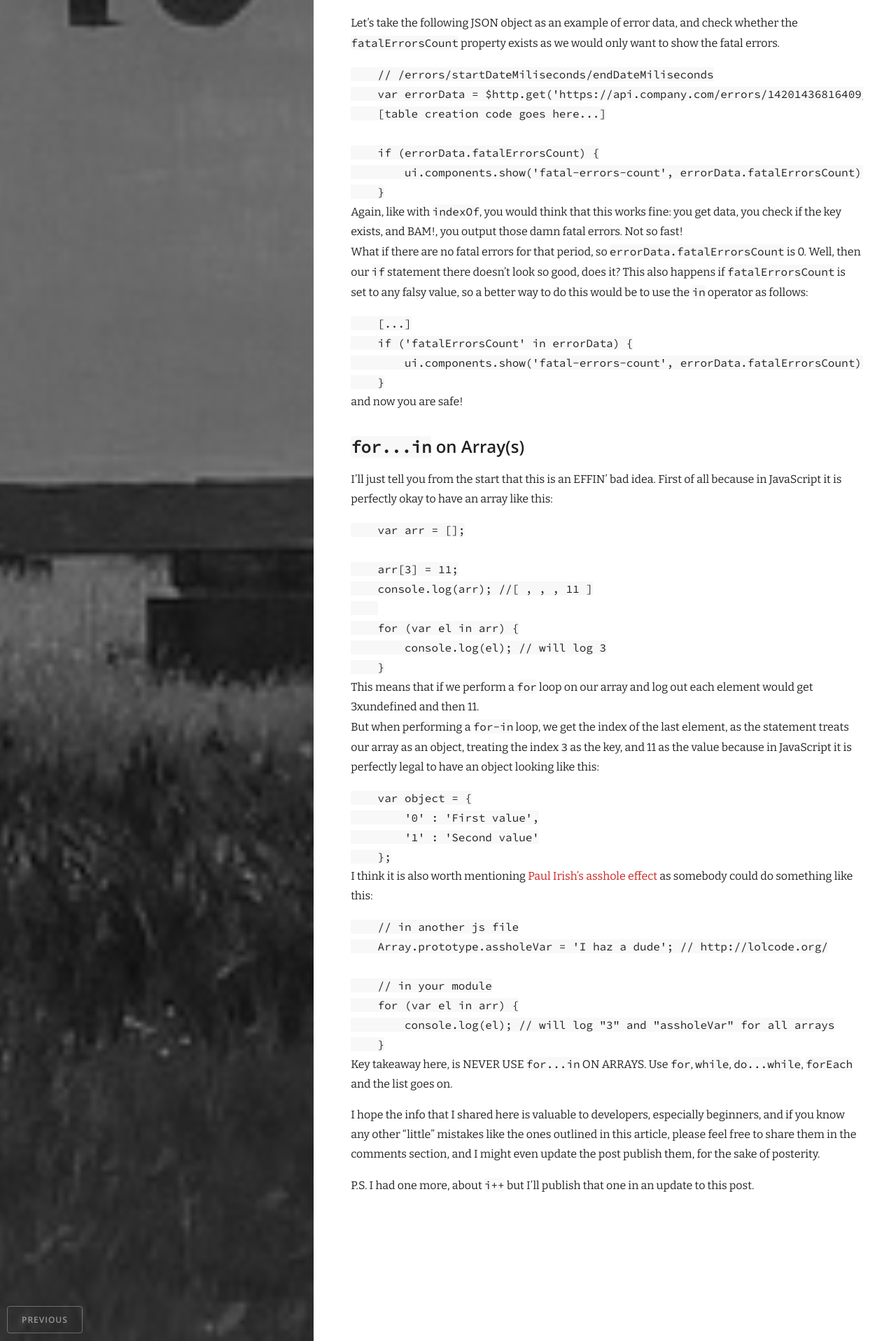
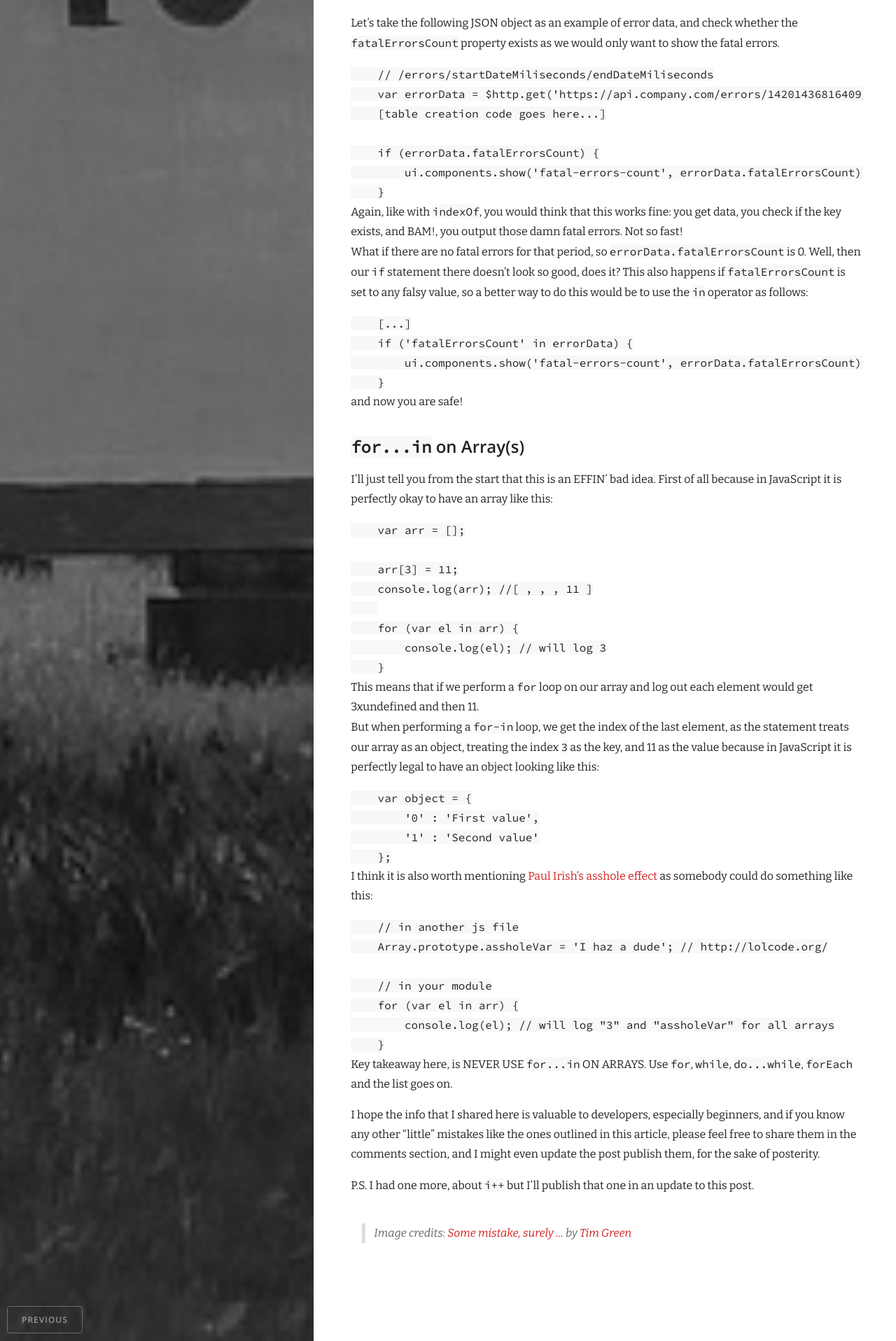
Before and after one commit to opreaadrian/opreaadrian.github.io, a Jekyll site: the page built from _posts/2015-01-22-three-hard-to-spot-javascript-mistakes.md, in a window 1280 px wide. Shown: the part 2408-4324 px from the top of the page at 70% size. Built offline with Jekyll 4.4.1, drawn with Linux system fonts in a browser that asks for light colours; nearby versions of some CDN libraries; Markdown is read by kramdown in place of the engine named in the settings; comment, search, counter and statistics services are not loaded; a style sheet for code colours, icons or effects is not loaded.

Commit message:
Add image credits

```diff
--- a/_posts/2015-01-22-three-hard-to-spot-javascript-mistakes.md
+++ b/_posts/2015-01-22-three-hard-to-spot-javascript-mistakes.md
@@ -145,3 +145,5 @@ Key takeaway here, is __NEVER USE `for...in` ON ARRAYS__. Use `for`, `while`, `d
 I hope the info that I shared here is valuable to developers, especially beginners, and if you know any other "little" mistakes like the ones outlined in this article, please feel free to share them in the comments section, and I might even update the post publish them, for the sake of posterity.
 
 P.S. I had one more, about `i++` but I'll publish that one in an update to this post.
+
+> Image credits: [Some mistake, surely ...](https://flic.kr/p/nrHJrx) by [Tim Green](https://www.flickr.com/photos/atoach/)
```
Also changed, not shown: _posts/2015-01-17-npm-package-automation-with-packo.md (+3 -0 lines), 2 other files.
